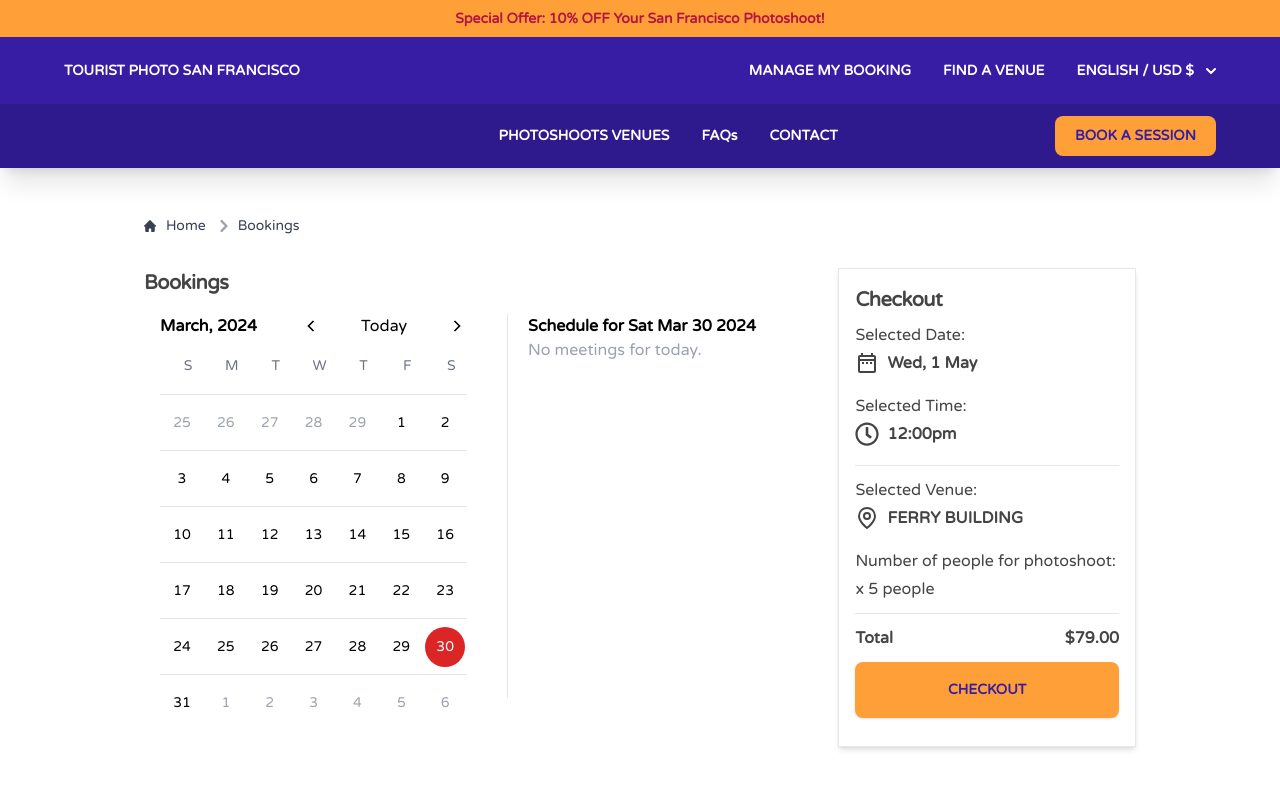
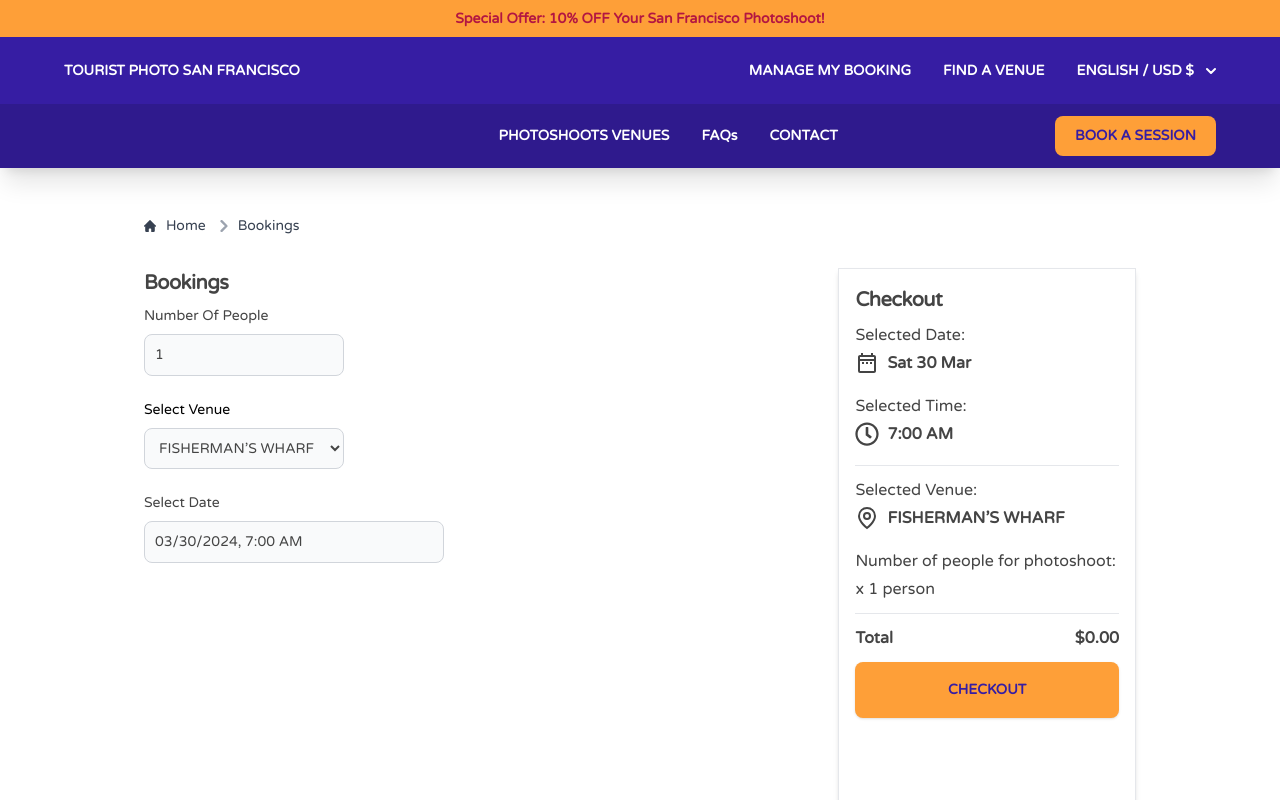
Before and after one commit to focus110/photoshoots-for-tourist, a React (Create React App) app: page /bookings in a window 1280 px wide. Shown: the top 800 px of the page. Built offline with nearby package versions, Linux system fonts and the light colour scheme.

Commit message:
completed bookings form and chekout design

```diff
--- a/package.json
+++ b/package.json
@@ -6,13 +6,16 @@
     "@testing-library/jest-dom": "^5.17.0",
     "@testing-library/react": "^13.4.0",
     "@testing-library/user-event": "^13.5.0",
+    "date-fns": "^3.6.0",
     "dayjs": "^1.11.10",
     "framer-motion": "^11.0.24",
     "react": "^18.2.0",
+    "react-datepicker": "^6.6.0",
     "react-dom": "^18.2.0",
     "react-icons": "^5.0.1",
     "react-router-dom": "^6.22.3",
     "react-scripts": "5.0.1",
+    "sonner": "^1.4.41",
     "web-vitals": "^2.1.4"
   },
   "scripts": {
--- a/src/index.css
+++ b/src/index.css
@@ -27,6 +27,21 @@ code {
   overflow: hidden;
 }
 
+.custom-datepicker {
+  /* Custom styles */
+}
+
+/* Styles for date input field */
+.custom-datepicker__input {
+}
+
+/* Styles for the time container */
+.custom-datepicker__time-container {
+}
+
+
+
+
 @tailwind base;
 @tailwind components;
 @tailwind utilities;
--- a/src/pages/Bookings.jsx
+++ b/src/pages/Bookings.jsx
@@ -1,20 +1,93 @@
-import React from "react";
+import React, { useState } from "react";
 import BreadCrumb from "../components/BreadCrumb";
 import { MdOutlineDateRange } from "react-icons/md";
 import { FaRegClock } from "react-icons/fa";
 import { GrLocation } from "react-icons/gr";
-import Calender from "../components/Calender";
+import DatePicker from "react-datepicker";
+import "react-datepicker/dist/react-datepicker.css";
+import { format, addHours, setHours, setMinutes } from "date-fns";
+import { calculatePrice } from "../util/cal";
 
 const Bookings = () => {
+  const [bookDate, setBookDate] = useState(
+    setHours(setMinutes(new Date(), 0), 7)
+  );
+  const availabilityStartTime = addHours(new Date(), 5);
+  const availabilityEndTime = addHours(new Date(), 16);
+  const [price, setPrice] = useState(0);
+  const [numberOfPeople, setNumberOfPeople] = useState(1);
+  const [selectedVenue, setSelectedVenue] = useState("FISHERMAN’S WHARF");
+
+  const handleDateChange = (date) => {
+    const newDate = setHours(setMinutes(date, 0), 7);
+    setBookDate(date);
+    setPrice(calculatePrice(bookDate, numberOfPeople));
+  };
+
+  const handleNumberOfPeopleChange = (event) => {
+    const newNumberOfPeople = parseInt(event.target.value, 10); // Parse the input value as an integer
+    setNumberOfPeople(newNumberOfPeople);
+    setPrice(calculatePrice(bookDate, numberOfPeople)); // Recalculate price when the number of people changes
+  };
+
+  const handleVenueSelect = (event) => {
+    setSelectedVenue(event.target.value);
+  };
+
   return (
-    <div className="mb-16 md:gap-6 mx-auto xl:max-w-screen-2xl px-4 xl:px-36 pt-8 md:pt-12">
+    <div className="mb-16 md:gap-6 mx-auto xl:max-w-screen-2xl px-4 sm:px-8 xl:px-36 pt-8 md:pt-12">
       <BreadCrumb current="Bookings" />
-      <div className="flex flex-col md:flex-row justify-between mt-8">
-        <div className="md:w-[70%]">
+      <div className=" flex flex-col md:flex-row justify-between mt-8">
+        <div className=" md:w-[70%]">
           <h5 className="w-full mb-2 text-[26px] md:text-[20px] text-left font-bold tracking-tight text-text-light">
             Bookings
           </h5>
-          <Calender />
+
+          <form className="max-w-[200px] mb-6">
+            <div className="mb-6">
+              <label className="block mb-2 text-sm font-medium text-text-light ">
+                Number Of People
+              </label>
+              <input
+                type="number"
+                min="1"
+                className="bg-gray-50 border border-gray-300 text-text-light text-sm rounded-lg block w-full p-2.5 "
+                value={numberOfPeople}
+                onChange={handleNumberOfPeopleChange}
+              />
+            </div>
+
+            <div className="max-w-sm mx-auto">
+              <label className="block mb-2 text-sm font-medium text-text-white">
+                Select Venue
+              </label>
+              <select
+                onChange={handleVenueSelect}
+                className="bg-gray-50 border border-gray-300 text-text-light text-sm rounded-lg block w-full p-2.5 "
+              >
+                <option value="FISHERMAN’S WHARF">FISHERMAN’S WHARF</option>
+                <option value="FERRY BUILDING">FERRY BUILDING</option>
+                <option value="GOLDEN GATE BRIDGE">GOLDEN GATE BRIDGE</option>
+              </select>
+            </div>
+          </form>
+
+          <label className="block mb-2 text-sm font-medium text-text-light ">
+            Select Date
+          </label>
+          <div className="w-[300px] flex flex-col items-center h-[360px]">
+            <DatePicker
+              selected={bookDate}
+              showTimeSelect
+              dateFormat="Pp"
+              onChange={(date) => handleDateChange(date)}
+              timeIntervals={60}
+              minTime={availabilityStartTime}
+              maxTime={availabilityEndTime}
+              className="w-[300px] bg-gray-50 border border-gray-300 text-text-light text-sm rounded-lg block p-2.5 "
+            />
+          </div>
+          {/* <Calender /> */}
         </div>
         <div className="md:w-[30%] shadow-md p-4 border">
           <h5 className="w-full mb-2 text-[26px] md:text-[20px] text-left font-bold tracking-tight text-text-light">
@@ -24,14 +97,14 @@ const Bookings = () => {
             <p className="text-text-light mb-1">Selected Date:</p>
             <p className="inline-flex text-text-light items-center gap-2 font-bold">
               <MdOutlineDateRange className="w-6 h-6" />
-              Wed, 1 May
+              {format(bookDate, "E d MMM")}
             </p>
           </div>
           <div className="mb-3">
             <p className="text-text-light mb-1">Selected Time:</p>
             <p className="inline-flex text-text-light items-center gap-2 font-bold">
               <FaRegClock className="w-6 h-6" />
-              12:00pm
+              {format(bookDate, "h:mm a")}
             </p>
           </div>
           <hr className="mb-3" />
@@ -39,7 +112,7 @@ const Bookings = () => {
             <p className="text-text-light mb-1">Selected Venue:</p>
             <p className="inline-flex text-text-light items-center gap-2 font-bold">
               <GrLocation className="w-6 h-6" />
-              FERRY BUILDING
+              {selectedVenue}
             </p>
           </div>
           <div className="mb-3">
@@ -47,13 +120,14 @@ const Bookings = () => {
               Number of people for photoshoot:
             </p>
             <p className="inline-flex text-text-light items-center gap-2 font-extralight">
-              x 5 people
+              x {numberOfPeople}{" "}
+              {numberOfPeople.length > 1 ? "people" : "person"}
             </p>
           </div>
           <hr className="mb-3" />{" "}
           <div className="mb-3">
             <p className="flex justify-between text-text-light items-center gap-2 font-bold">
-              Total <span>$79.00</span>
+              Total <span>${price + ".00"}</span>
             </p>
           </div>
           <button className="mb-3 w-full font-semibold items-center px-8 py-4 text-sm  text-center border-2 shadow border-transparent text-primary bg-secondary rounded-lg hover:bg-white transition-all duration-150 hover:text-primary hover:border-primary">
--- /dev/null
+++ b/src/util/cal.js
@@ -0,0 +1,114 @@
+import { format } from "date-fns";
+
+export const pricing = {
+  Sunday: {
+    "7:00": 125,
+    "8:00": 185,
+    "9:00": 230,
+    "10:00": 325,
+    "11:00": 455,
+    "12:00": 570,
+    "13:00": 895,
+    "14:00": 925,
+    "15:00": 925,
+    "16:00": 570,
+    "17:00": 455,
+    "18:00": 325,
+  },
+  Monday: {
+    "7:00": 125,
+    "8:00": 185,
+    "9:00": 230,
+    "10:00": 325,
+    "11:00": 455,
+    "12:00": 570,
+    "13:00": 895,
+    "14:00": 925,
+    "15:00": 925,
+    "16:00": 570,
+    "17:00": 455,
+    "18:00": 325,
+  },
+  Tuesday: {
+    "7:00": 125,
+    "8:00": 185,
+    "9:00": 230,
+    "10:00": 325,
+    "11:00": 455,
+    "12:00": 570,
+    "13:00": 895,
+    "14:00": 925,
+    "15:00": 925,
+    "16:00": 570,
+    "17:00": 455,
+    "18:00": 325,
+  },
+  Wednesday: {
+    "7:00": 125,
+    "8:00": 185,
+    "9:00": 230,
+    "10:00": 325,
+    "11:00": 455,
+    "12:00": 570,
+    "13:00": 895,
+    "14:00": 925,
+    "15:00": 925,
+    "16:00": 570,
+    "17:00": 455,
+    "18:00": 325,
+  },
+  Thursday: {
+    "7:00": 125,
+    "8:00": 185,
+    "9:00": 230,
+    "10:00": 325,
+    "11:00": 455,
+    "12:00": 570,
+    "13:00": 895,
+    "14:00": 925,
+    "15:00": 925,
+    "16:00": 570,
+    "17:00": 455,
+    "18:00": 325,
+  },
+  Friday: {
+    "7:00": 125,
+    "8:00": 185,
+    "9:00": 230,
+    "10:00": 325,
+    "11:00": 455,
+    "12:00": 570,
+    "13:00": 895,
+    "14:00": 925,
+    "15:00": 925,
+    "16:00": 570,
+    "17:00": 455,
+    "18:00": 325,
+  },
+  Saturday: {
+    "7:00": 125,
+    "8:00": 185,
+    "9:00": 230,
+    "10:00": 325,
+    "11:00": 455,
+    "12:00": 570,
+    "13:00": 895,
+    "14:00": 925,
+    "15:00": 925,
+    "16:00": 570,
+    "17:00": 455,
+    "18:00": 325,
+  },
+};
+
+// Function to calculate the price based on the selected date and time
+export const calculatePrice = (selectedDate, person) => {
+  const selectedDay = format(selectedDate, "EEEE"); // Get the day of the week (e.g., "Sunday")
+  const selectedTime = format(selectedDate, "H:00"); // Get the time in hour format (e.g., "7:00")
+
+  // Retrieve the price from the pricing mapping
+  const selectedPrice = pricing[selectedDay]?.[selectedTime];
+  const total = selectedPrice + person * 250;
+  // If a price is found, update the state, otherwise set it to 0
+  return total || 0;
+};
--- a/src/util/calendar.js
+++ /dev/null
@@ -1,61 +0,0 @@
-import dayjs from "dayjs";
-
-export const generateDate = (
-	month = dayjs().month(),
-	year = dayjs().year()
-) => {
-	const firstDateOfMonth = dayjs().year(year).month(month).startOf("month");
-	const lastDateOfMonth = dayjs().year(year).month(month).endOf("month");
-
-	const arrayOfDate = [];
-
-	// create prefix date
-	for (let i = 0; i < firstDateOfMonth.day(); i++) {
-		const date = firstDateOfMonth.day(i);
-
-		arrayOfDate.push({
-			currentMonth: false,
-			date,
-		});
-	}
-
-	// generate current date
-	for (let i = firstDateOfMonth.date(); i <= lastDateOfMonth.date(); i++) {
-		arrayOfDate.push({
-			currentMonth: true,
-			date: firstDateOfMonth.date(i),
-			today:
-				firstDateOfMonth.date(i).toDate().toDateString() ===
-				dayjs().toDate().toDateString(),
-		});
-	}
-
-	const remaining = 42 - arrayOfDate.length;
-
-	for (
-		let i = lastDateOfMonth.date() + 1;
-		i <= lastDateOfMonth.date() + remaining;
-		i++
-	) {
-		arrayOfDate.push({
-			currentMonth: false,
-			date: lastDateOfMonth.date(i),
-		});
-	}
-	return arrayOfDate;
-};
-
-export const months = [
-	"January",
-	"February",
-	"March",
-	"April",
-	"May",
-	"June",
-	"July",
-	"August",
-	"September",
-	"October",
-	"November",
-	"December",
-];
--- a/src/util/cn.js
+++ /dev/null
@@ -1,3 +0,0 @@
-export default function cn(...classes) {
-	return classes.filter(Boolean).join(" ");
-}
```
Also changed, not shown: 1 other file (tests, documents, lock files or other folders).
